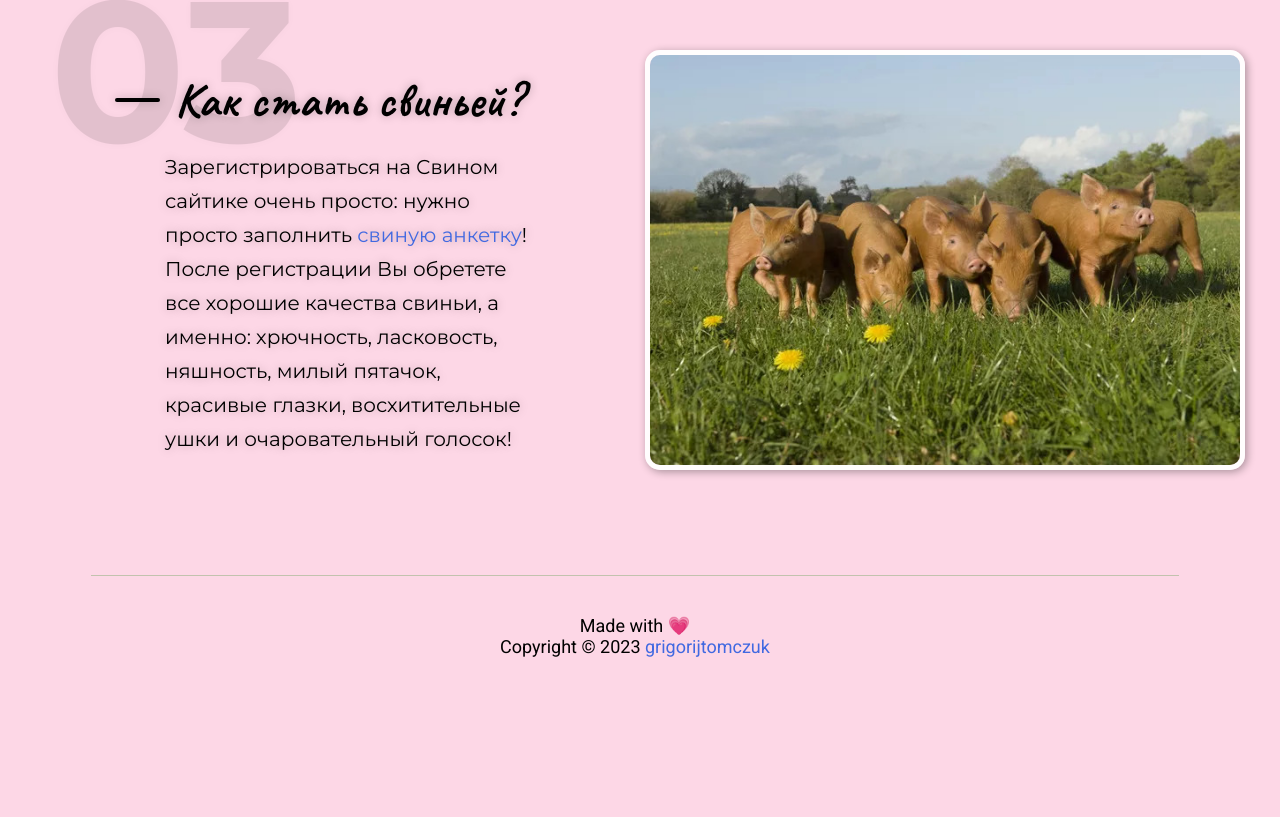
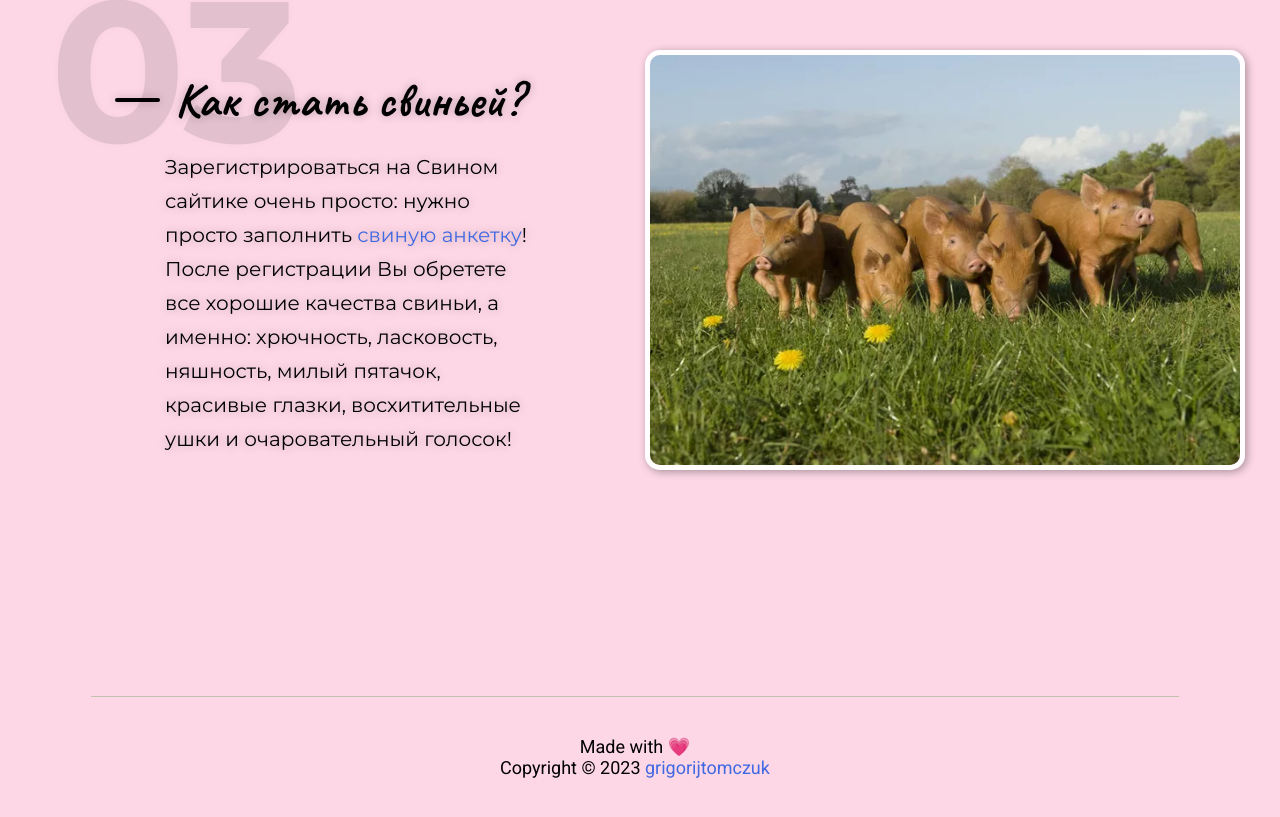
Before and after one commit to grigorijtomczuk/pig-website, a React (Create React App) app: page /#/ in a window 1280 px wide. Shown: the part 2009-2826 px from the top of the page. Before the commit the page ends 2705 px from the top, so only its background shows below. Built offline with nearby package versions, Linux system fonts and the light colour scheme.

Commit message:
Fix the footer overlapping page content

```diff
--- a/src/styles/main.css
+++ b/src/styles/main.css
@@ -317,8 +317,7 @@ main {
 /* FOOTER */
 
 footer {
-	position: absolute;
-	bottom: 0;
+	position: relative;
 	width: 100%;
 	height: 121px;
 	background-color: var(--color-light-pink);
```
